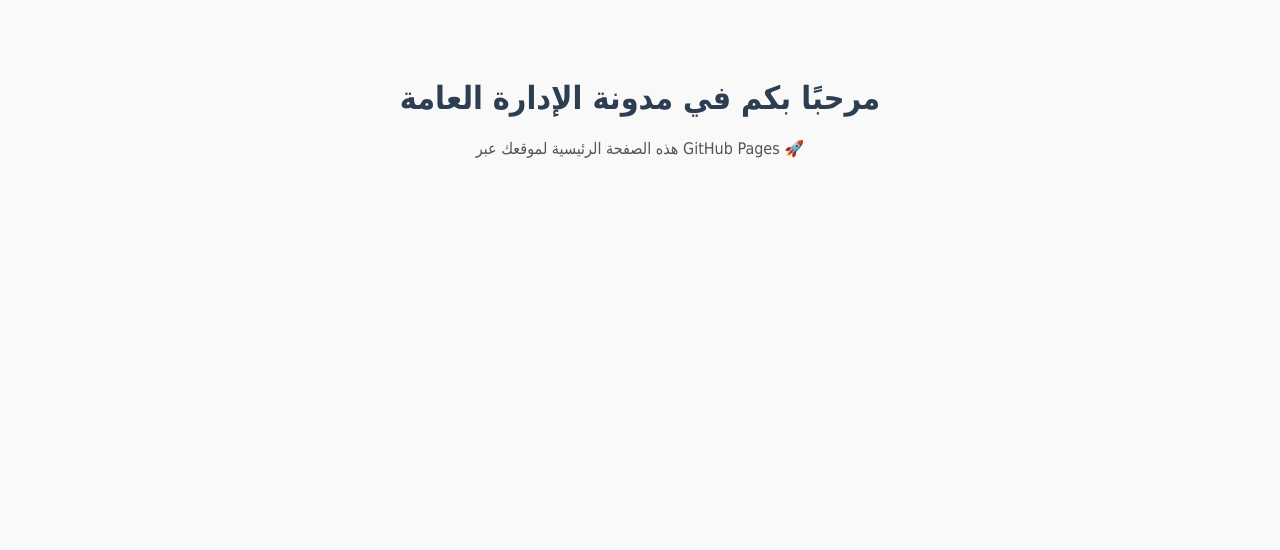
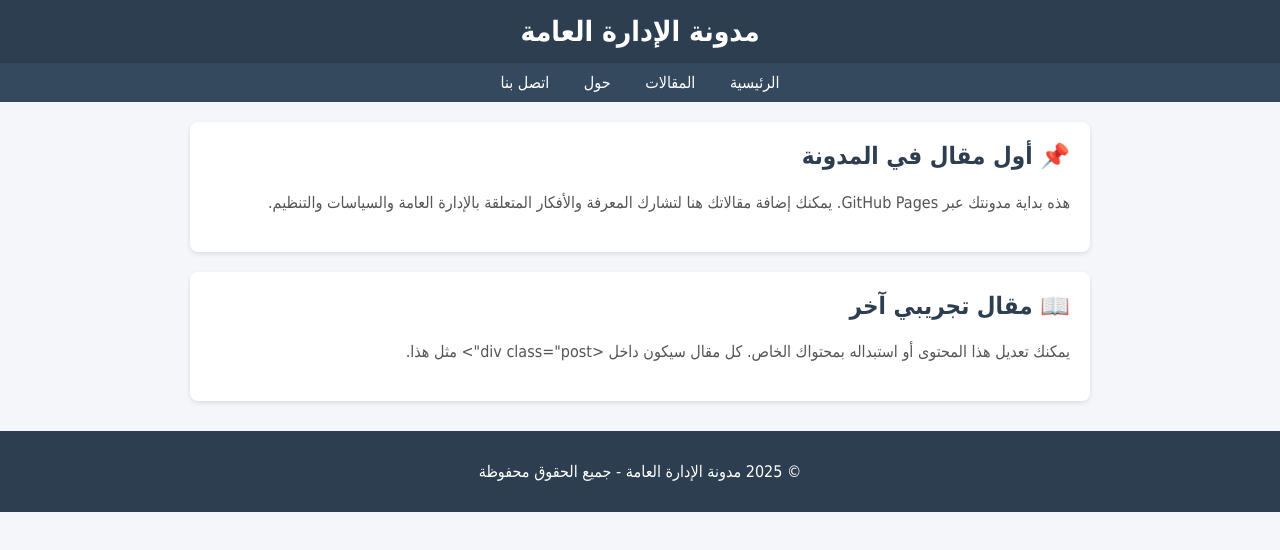
Before and after one commit to mortada4070-netizen/Public---admin-blog, a plain HTML site: page index.html in a window 1280 px wide. Drawn offline with Linux system fonts and the light colour scheme.

Commit message:
Update index.html
تحديث ملف index.html

```diff
--- a/index.html
+++ b/index.html
@@ -7,20 +7,98 @@
   <style>
     body {
       font-family: Tahoma, Arial, sans-serif;
-      background: #f9f9f9;
+      margin: 0;
+      padding: 0;
+      background: #f4f6f9;
+      direction: rtl;
+    }
+    header {
+      background: #2c3e50;
+      color: #fff;
+      padding: 15px;
       text-align: center;
-      padding: 50px;
     }
-    h1 {
+    header h1 {
+      margin: 0;
+      font-size: 28px;
+    }
+    nav {
+      background: #34495e;
+      padding: 10px;
+      text-align: center;
+    }
+    nav a {
+      color: #fff;
+      text-decoration: none;
+      margin: 0 15px;
+      font-size: 16px;
+    }
+    nav a:hover {
+      text-decoration: underline;
+    }
+    .container {
+      width: 90%;
+      max-width: 900px;
+      margin: 20px auto;
+    }
+    .post {
+      background: #fff;
+      padding: 20px;
+      margin-bottom: 20px;
+      border-radius: 8px;
+      box-shadow: 0px 2px 5px rgba(0,0,0,0.1);
+    }
+    .post h2 {
+      margin-top: 0;
       color: #2c3e50;
     }
-    p {
+    .post p {
       color: #555;
+      line-height: 1.6;
+    }
+    footer {
+      background: #2c3e50;
+      color: #fff;
+      text-align: center;
+      padding: 15px;
+      margin-top: 30px;
     }
   </style>
 </head>
 <body>
-  <h1>مرحبًا بكم في مدونة الإدارة العامة</h1>
-  <p>هذه الصفحة الرئيسية لموقعك عبر GitHub Pages 🚀</p>
+
+  <header>
+    <h1>مدونة الإدارة العامة</h1>
+  </header>
+
+  <nav>
+    <a href="#">الرئيسية</a>
+    <a href="#">المقالات</a>
+    <a href="#">حول</a>
+    <a href="#">اتصل بنا</a>
+  </nav>
+
+  <div class="container">
+    <div class="post">
+      <h2>📌 أول مقال في المدونة</h2>
+      <p>
+        هذه بداية مدونتك عبر GitHub Pages. يمكنك إضافة مقالاتك هنا لتشارك المعرفة والأفكار
+        المتعلقة بالإدارة العامة والسياسات والتنظيم.
+      </p>
+    </div>
+
+    <div class="post">
+      <h2>📖 مقال تجريبي آخر</h2>
+      <p>
+        يمكنك تعديل هذا المحتوى أو استبداله بمحتواك الخاص. كل مقال سيكون داخل
+        &lt;div class="post"&gt; مثل هذا.
+      </p>
+    </div>
+  </div>
+
+  <footer>
+    <p>© 2025 مدونة الإدارة العامة - جميع الحقوق محفوظة</p>
+  </footer>
+
 </body>
 </html>
```
